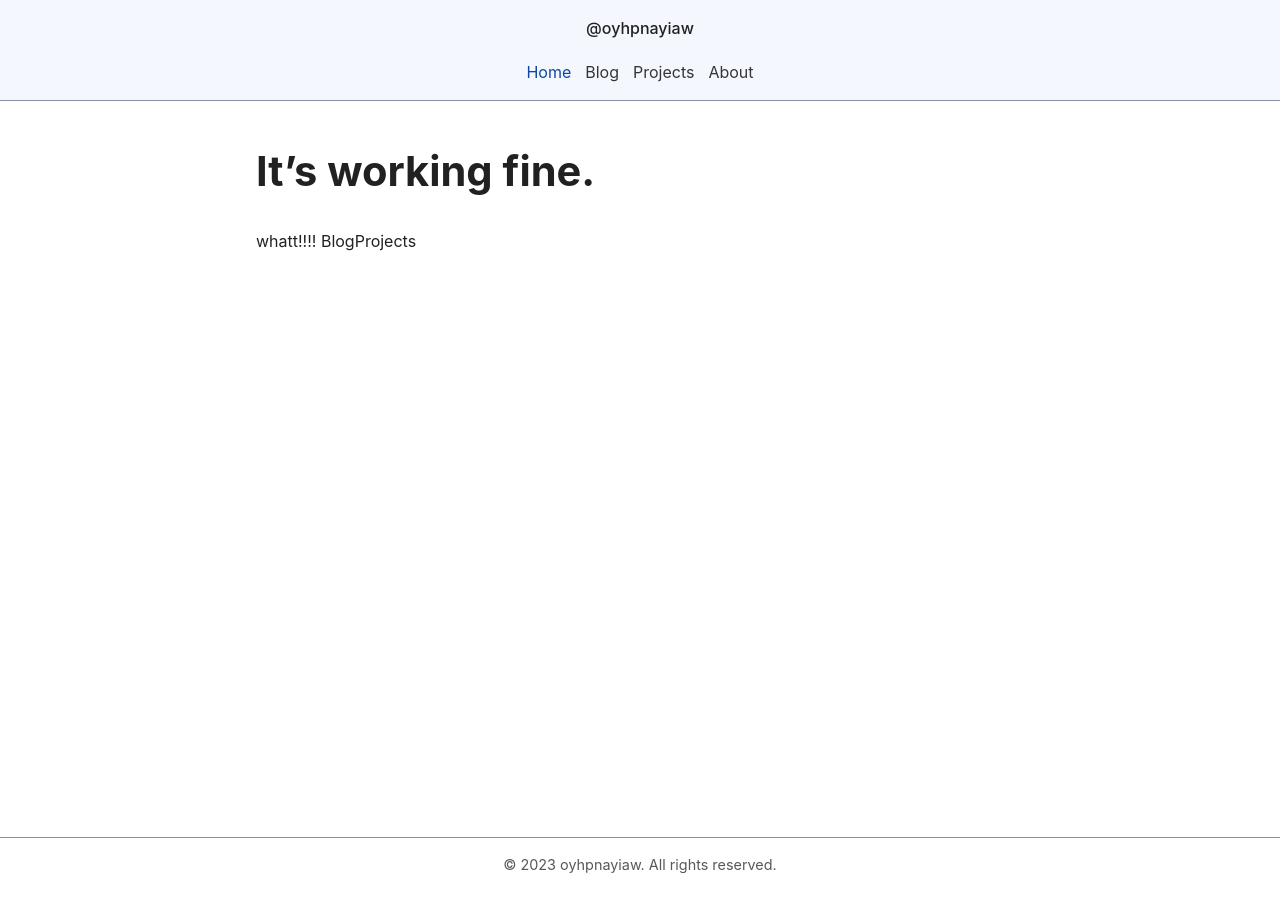
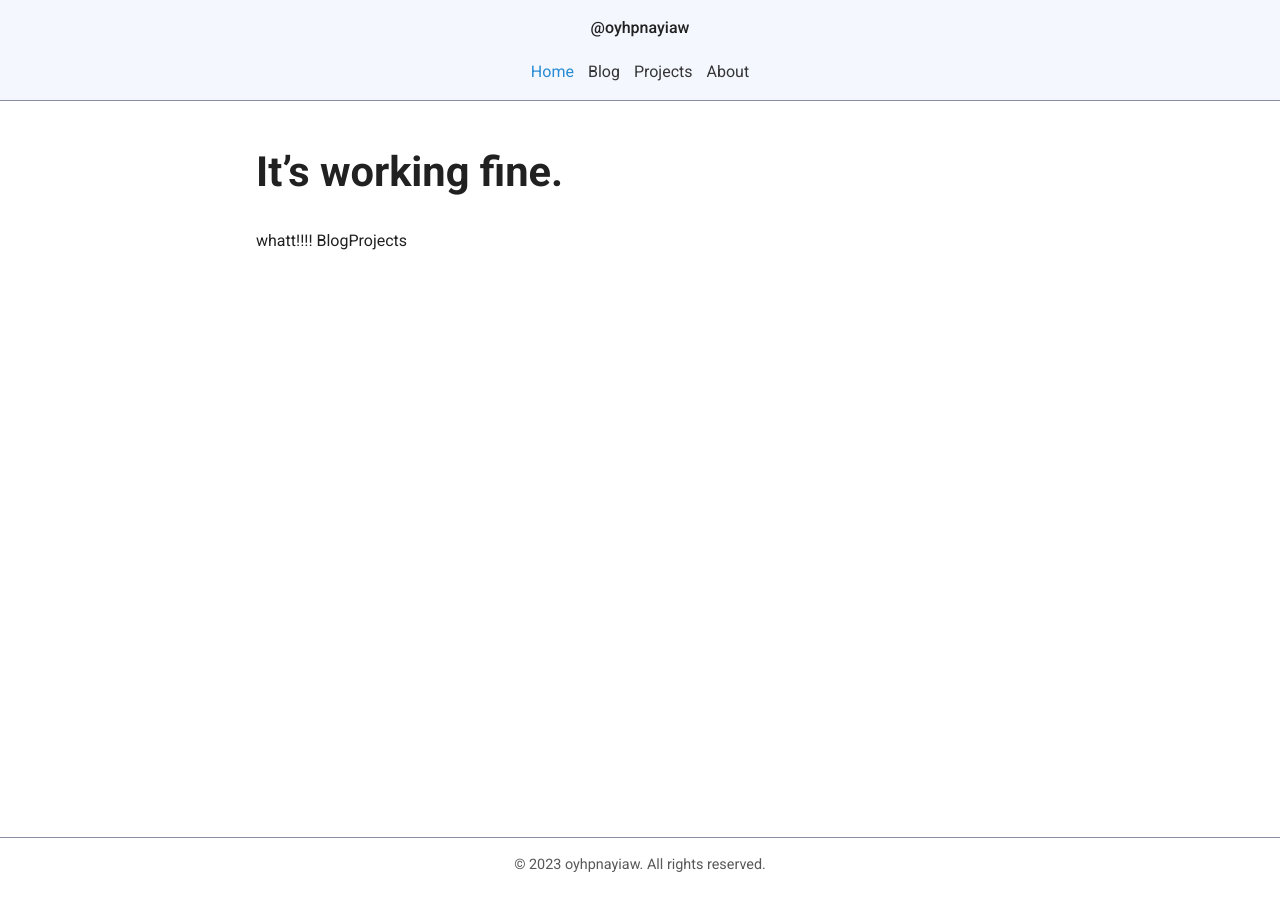
Before and after one commit to nxnom/nxnom.github.io, a Jekyll site: the page built from pages/index.markdown, in a window 1280 px wide. Built offline with Jekyll 4.4.1, drawn with Linux system fonts in a browser that asks for light colours.

Commit message:
Change color scheme and font

```diff
--- a/_sass/simplecss.scss
+++ b/_sass/simplecss.scss
@@ -2,12 +2,13 @@
  * This file is downloaded from simplecss.org project.
  * For more information, visit - https://simplecss.org/
 */
+@import url('https://fonts.googleapis.com/css2?family=Roboto:ital,wght@0,400;0,500;0,700;1,400;1,500;1,700&display=swap');
 
 /* Global variables. */
 :root,
 ::backdrop {
   /* Set sans-serif & mono fonts */
-  --sans-font: -apple-system, BlinkMacSystemFont, "Avenir Next", Avenir,
+  --sans-font: 'Roboto' ,-apple-system, BlinkMacSystemFont, "Avenir Next", Avenir,
     "Nimbus Sans L", Roboto, "Noto Sans", "Segoe UI", Arial, Helvetica,
     "Helvetica Neue", sans-serif;
   --mono-font: Consolas, Menlo, Monaco, "Andale Mono", "Ubuntu Mono", monospace;
@@ -20,33 +21,35 @@
   --text: #212121;
   --text-light: #585858;
   --border: #898ea4;
-  --accent: #0d47a1;
+  --accent: #268bd2;
   --code: #d81b60;
   --preformatted: #444;
   --marked: #ffdd33;
   --disabled: #efefef;
+  --post-title: #228;
 }
 
 /* Dark theme */
-// @media (prefers-color-scheme: dark) {
-//   :root,
-//   ::backdrop {
-//     color-scheme: dark;
-//     --bg: #212121;
-//     --accent-bg: #2b2b2b;
-//     --text: #dcdcdc;
-//     --text-light: #ababab;
-//     --accent: #ffb300;
-//     --code: #f06292;
-//     --preformatted: #ccc;
-//     --disabled: #111;
-//   }
-//   /* Add a bit of transparency so light media isn't so glaring in dark mode */
-//   img,
-//   video {
-//     opacity: 0.8;
-//   }
-// }
+@media (prefers-color-scheme: dark) {
+  :root,
+  ::backdrop {
+    color-scheme: dark;
+    --bg: #252525;
+    --accent-bg: #2b2b2b;
+    --text: #dcdcdc;
+    --text-light: #ababab;
+    --accent: #c59ff3;
+    --code: #f06292;
+    --preformatted: #ccc;
+    --disabled: #111;
+    --post-title: #c8c8ff;
+  }
+  /* Add a bit of transparency so light media isn't so glaring in dark mode */
+  img,
+  video {
+    opacity: 0.8;
+  }
+}
 
 /* Reset box-sizing */
 *,
```
